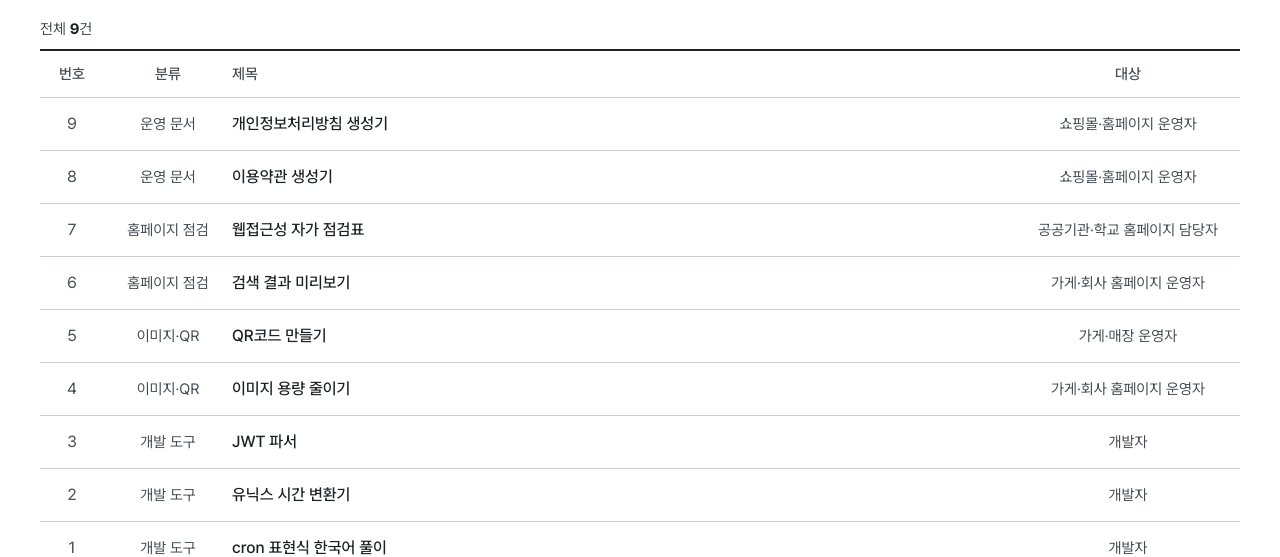
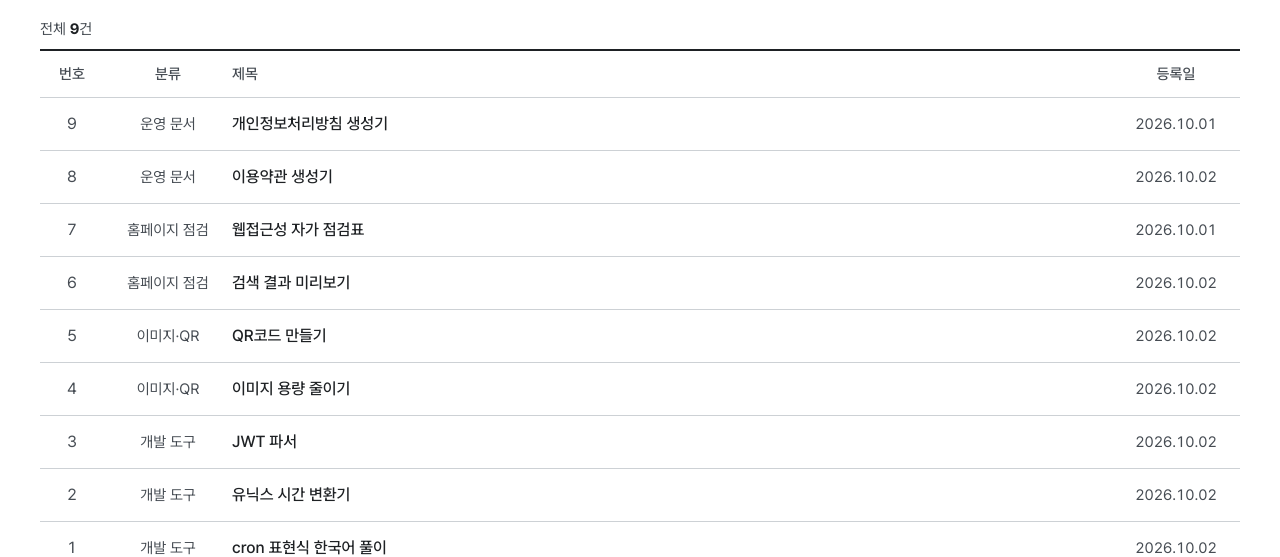
Before and after one commit to gompartner/gompartner.github.io, a Next.js app: page /tools in a window 1280 px wide. Shown: the part 244-801 px from the top of the page. Built offline with nearby package versions, Linux system fonts and the light colour scheme; no server answers.

Commit message:
자료실 목록의 대상 열을 등록일로

```diff
--- a/components/tools/ToolBoard.tsx
+++ b/components/tools/ToolBoard.tsx
@@ -56,7 +56,7 @@ export function ToolBoard() {
             <th scope="col" className="w-16 py-3 font-medium">번호</th>
             <th scope="col" className="w-32 py-3 font-medium">분류</th>
             <th scope="col" className="py-3 text-left font-medium">제목</th>
-            <th scope="col" className="w-56 py-3 font-medium">대상</th>
+            <th scope="col" className="w-32 py-3 font-medium">등록일</th>
           </tr>
         </thead>
         <tbody>
@@ -71,7 +71,7 @@ export function ToolBoard() {
                   {t.title}
                 </Link>
               </td>
-              <td className="block text-[14px] text-foreground-secondary md:table-cell md:py-3.5 md:text-center md:text-[15px]">{t.for}</td>
+              <td className="block text-[14px] tabular-nums text-foreground-secondary md:table-cell md:py-3.5 md:text-center md:text-[15px]">{t.date}</td>
             </tr>
           ))}
           {list.length === 0 && (
--- a/data/tools.ts
+++ b/data/tools.ts
@@ -4,6 +4,7 @@ export const toolCategories = ["운영 문서", "홈페이지 점검", "이미
 export const tools = [
   {
     href: "/tools/privacy-policy",
+    date: "2026.10.01",
     category: "운영 문서",
     title: "개인정보처리방침 생성기",
     description: "사이트 유형과 수집 항목만 고르면 개인정보 보호법 제30조의 필수 항목을 갖춘 처리방침을 만듭니다.",
@@ -11,6 +12,7 @@ export const tools = [
   },
   {
     href: "/tools/terms",
+    date: "2026.10.02",
     category: "운영 문서",
     title: "이용약관 생성기",
     description: "사이트 유형과 회원가입, 결제, 게시판 여부를 고르면 공정거래위원회 표준약관 구성에 맞춰 필요한 조항만 담은 이용약관을 만듭니다.",
@@ -18,6 +20,7 @@ export const tools = [
   },
   {
     href: "/tools/accessibility-check",
+    date: "2026.10.01",
     category: "홈페이지 점검",
     title: "웹접근성 자가 점검표",
     description: "KWCAG 2.2의 33개 검사 항목을 직접 확인하고 원칙별 준수율과 고칠 항목을 봅니다.",
@@ -25,6 +28,7 @@ export const tools = [
   },
   {
     href: "/tools/search-preview",
+    date: "2026.10.02",
     category: "홈페이지 점검",
     title: "검색 결과 미리보기",
     description: "상호와 지역, 업종을 넣으면 네이버와 구글 검색 결과에 홈페이지가 어떻게 보이는지 미리 보고 제목과 설명을 고칩니다.",
@@ -32,6 +36,7 @@ export const tools = [
   },
   {
     href: "/tools/qr-code",
+    date: "2026.10.02",
     category: "이미지·QR",
     title: "QR코드 만들기",
     description: "홈페이지 주소, 와이파이, 전화번호를 QR코드로 만들고 아래 문구를 넣어 PNG, SVG로 내려받습니다. 기간 제한이 없습니다.",
@@ -39,6 +44,7 @@ export const tools = [
   },
   {
     href: "/tools/image-compress",
+    date: "2026.10.02",
     category: "이미지·QR",
     title: "이미지 용량 줄이기",
     description: "홈페이지에 올릴 사진을 여러 장 한 번에 넣고 화질과 가로 크기를 고르면 브라우저 안에서 용량을 줄여 원본과 비교해 보고 내려받습니다.",
@@ -46,6 +52,7 @@ export const tools = [
   },
   {
     href: "/tools/jwt-parser",
+    date: "2026.10.02",
     category: "개발 도구",
     title: "JWT 파서",
     description: "JWT 토큰을 붙여 넣으면 헤더와 페이로드를 풀고 만료 시각을 한국 시간으로 보여 줍니다. HS256 서명도 확인합니다.",
@@ -53,6 +60,7 @@ export const tools = [
   },
   {
     href: "/tools/unix-time",
+    date: "2026.10.02",
     category: "개발 도구",
     title: "유닉스 시간 변환기",
     description: "유닉스 타임스탬프를 한국 시간과 UTC로 바꾸고, 날짜를 유닉스 시간으로 바꿉니다. 초, 밀리초, 나노초는 자릿수로 알아서 구분합니다.",
@@ -60,6 +68,7 @@ export const tools = [
   },
   {
     href: "/tools/cron",
+    date: "2026.10.02",
     category: "개발 도구",
     title: "cron 표현식 한국어 풀이",
     description: "cron 식을 넣으면 실행 시점을 한국어 문장으로 풀고, 칸별 뜻과 다음 실행 시각 10개를 한국 시간으로 보여 줍니다.",
```
